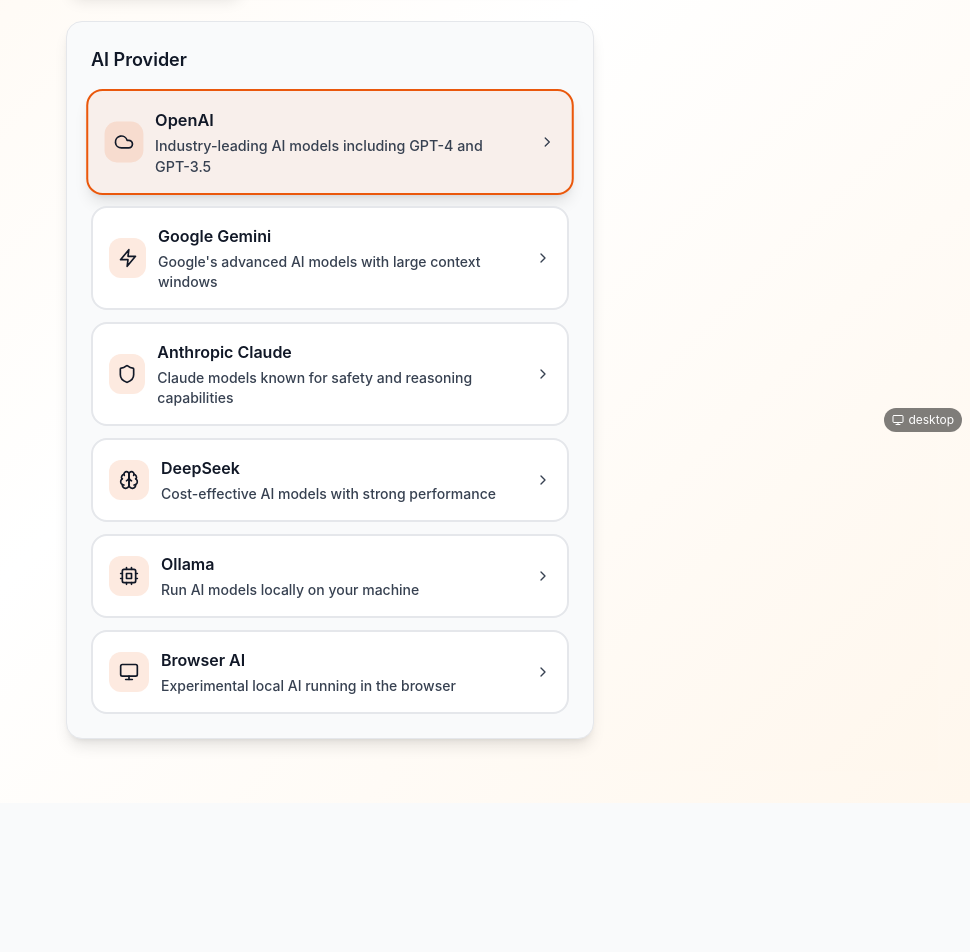
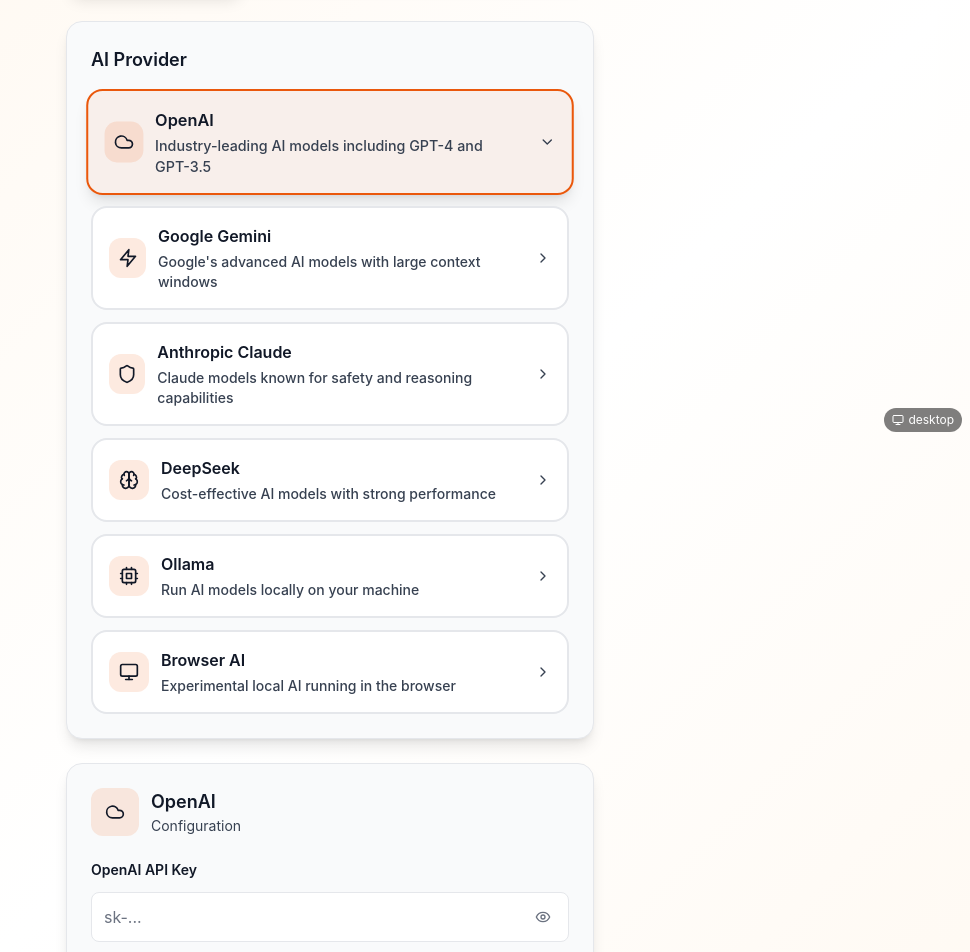
Before and after one commit to oluiscabral/studorama, a React (Vite) app: page /settings in a window 1280 px wide. Shown: the part 360-1312 px from the top of the page, without its empty margins (310-1280 px from the left). Before the commit the page ends 1163 px from the top, so only its background shows below. Built offline with nearby package versions, Linux system fonts and the light colour scheme.

Commit message:
First provider expanded by default (#4)

```diff
--- a/src/components/pages/SettingsPage/SettingsPage.tsx
+++ b/src/components/pages/SettingsPage/SettingsPage.tsx
@@ -72,7 +72,7 @@
     type: 'desktop',
     orientation: 'portrait'
   });
-  const [expandedProvider, setExpandedProvider] = useState<AIProvider | null>(null);
+  const [expandedProvider, setExpandedProvider] = useState<AIProvider | null>('openai');
   const settingsRef = useRef<HTMLDivElement>(null);
 
   // Get all available providers
```
